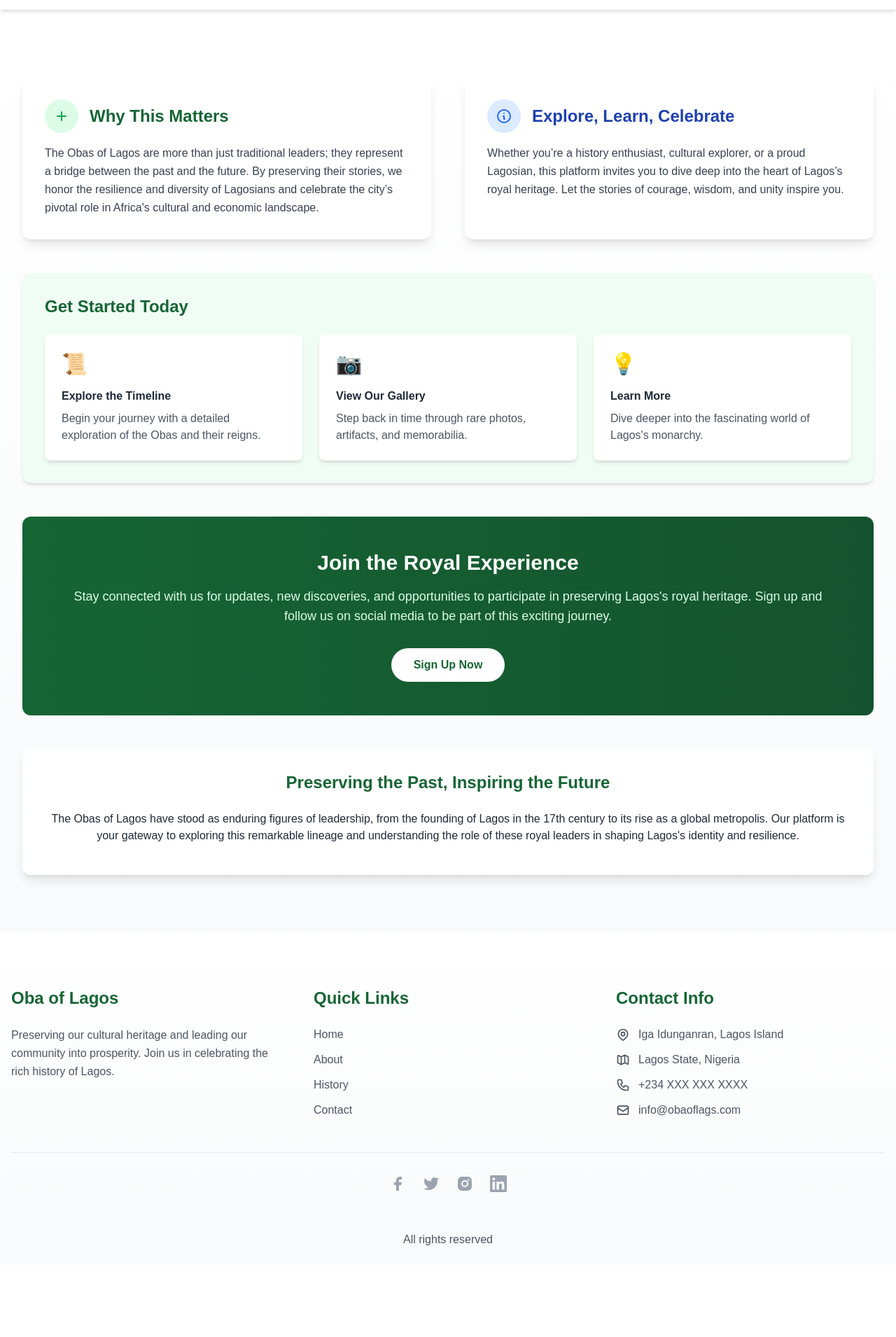
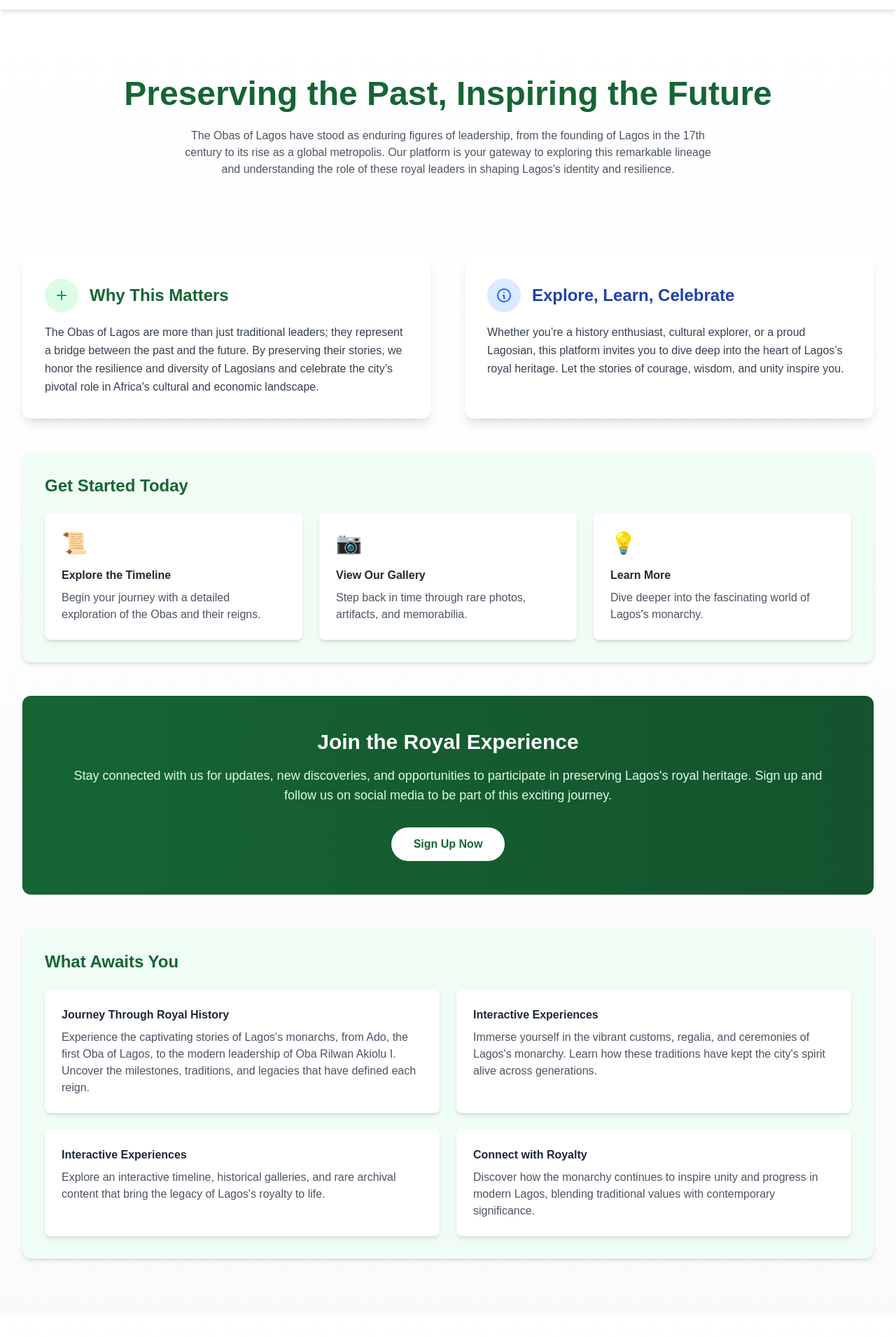
Before and after one commit to rolandaayo/obaoflagos, a Next.js app: page / in a window 1280 px wide. Shown: the part 810-2720 px from the top of the page at 70% size. Before the commit the page ends 2617 px from the top, so only its background shows below. Built offline with nearby package versions, Linux system fonts and the light colour scheme.

Commit message:
added more content to the home page

```diff
--- a/src/app/components/Body.jsx
+++ b/src/app/components/Body.jsx
@@ -18,21 +18,20 @@ export default function Body() {
     <div className="bg-gradient-to-b from-white to-gray-50 pb-20 text-black pt-24 shadow-md">
       <div className="mx-auto max-w-7xl px-4 md:px-8 flex flex-col space-y-12">
         {/* Hero Section */}
-        {/* <MotionSection
+        { <MotionSection
           className="text-center mb-16"
           initial={fadeInUp.initial}
           animate={fadeInUp.animate}
           transition={fadeInUp.transition}
         >
-          <h1 className="text-4xl md:text-5xl font-bold mb-6 text-green-800">
-            {t("royalHeritage")}
+          <h1 className="text-md md:text-5xl font-bold mb-6 text-green-800">
+            {t("Preserving the Past, Inspiring the Future")}
           </h1>
-          <p className="text-xl text-gray-600 max-w-3xl mx-auto">
-            {t("discoverRichHistory")}
+          <p className=" text-gray-600 max-w-3xl mx-auto">
+            {t("The Obas of Lagos have stood as enduring figures of leadership, from the founding of Lagos in the 17th century to its rise as a global metropolis. Our platform is your gateway to exploring this remarkable lineage and understanding the role of these royal leaders in shaping Lagos's identity and resilience. ")}
           </p>
-        </MotionSection> */}
-
-        {/* Main Content Sections */}
+        </MotionSection>}
+          {/* Features Section */}
         <div className="grid md:grid-cols-2 gap-12">
           <MotionSection
             className="bg-white p-8 rounded-xl shadow-lg hover:shadow-xl transition-shadow duration-300"
@@ -150,22 +149,48 @@ export default function Body() {
 
         {/* Cultural Significance */}
         <MotionSection
-          className="bg-white p-8 rounded-xl shadow-lg"
+          className="bg-green-50 p-8 rounded-xl shadow-md"
           initial={fadeInUp.initial}
           animate={fadeInUp.animate}
-          transition={{ ...fadeInUp.transition, delay: 0.6 }}
+          transition={{ ...fadeInUp.transition, delay: 0.4 }}
         >
-          <h2 className="text-2xl text-center font-bold mb-6 text-green-800">
-            {t("Preserving the Past, Inspiring the Future")}
+          <h2 className="text-2xl font-bold mb-6 text-green-800">
+            {t("What Awaits You")}
           </h2>
-          <div className="gap-8">
-            <div>
-              <h3 className=" text-center mb-3 text-gray-800">
-                {t("The Obas of Lagos have stood as enduring figures of leadership, from the founding of Lagos in the 17th century to its rise as a global metropolis. Our platform is your gateway to exploring this remarkable lineage and understanding the role of these royal leaders in shaping Lagos's identity and resilience.")}
+          <div className="grid md:grid-cols-2 gap-6">
+
+            <div className="bg-white p-6 rounded-lg shadow-md hover:shadow-lg transition-shadow duration-300 transform hover:scale-105 transition-transform">
+              {/* <div className="text-3xl mb-4">📜</div> */}
+              <h3 className="font-bold mb-2 text-gray-800">
+                {t("Journey Through Royal History")}
               </h3>
+
+              <p className="text-gray-600">{t("Experience the captivating stories of Lagos's monarchs, from Ado, the first Oba of Lagos, to the modern leadership of Oba Rilwan Akiolu I. Uncover the milestones, traditions, and legacies that have defined each reign.")}</p>
             </div>
-          </div>
-        </MotionSection>
+
+            <div className="bg-white p-6 rounded-lg shadow-md hover:shadow-lg transition-shadow duration-300 transform hover:scale-105 transition-transform">
+              {/* <div className="text-3xl mb-4">📷</div> */}
+              <h3 className="font-bold mb-2 text-gray-800">
+                {t("Interactive Experiences")}
+              </h3>
+
+              <p className="text-gray-600">{t("Immerse yourself in the vibrant customs, regalia, and ceremonies of Lagos's monarchy. Learn how these traditions have kept the city's spirit alive across generations.")}</p>
+            </div>
+
+            <div className="bg-white p-6 rounded-lg shadow-md hover:shadow-lg transition-shadow duration-300 transform hover:scale-105 transition-transform">
+              {/* <div className="text-3xl mb-4">💡</div> */}
+              <h3 className="font-bold mb-2 text-gray-800">{t("Interactive Experiences")}</h3>
+
+              <p className="text-gray-600">{t("Explore an interactive timeline, historical galleries, and rare archival content that bring the legacy of Lagos's royalty to life.")}</p>
+            </div>
+
+            <div className="bg-white p-6 rounded-lg shadow-md hover:shadow-lg transition-shadow duration-300 transform hover:scale-105 transition-transform">
+              {/* <div className="text-3xl mb-4">💡</div> */}
+              <h3 className="font-bold mb-2 text-gray-800">{t("Connect with Royalty")}</h3>
+              <p className="text-gray-600">{t("Discover how the monarchy continues to inspire unity and progress in modern Lagos, blending traditional values with contemporary significance.")}</p>
+            </div>
+
+          </div>        </MotionSection>
       </div>
     </div>
   );
--- a/src/app/components/Header.jsx
+++ b/src/app/components/Header.jsx
@@ -15,7 +15,7 @@ export default function Header() {
       link: "/pages/theking",
     },
     {
-      image: "/images/eyo-festival.jpg",
+      image: "/images/Eyo-Festival.jpg",
       title: "Welcome to the legacy of Lagos",
       link: "#",
     },
```
Also changed, not shown: public/images/Eyo-Festival.jpg, public/images/Eyo-Festival.jpg.png (deleted).
